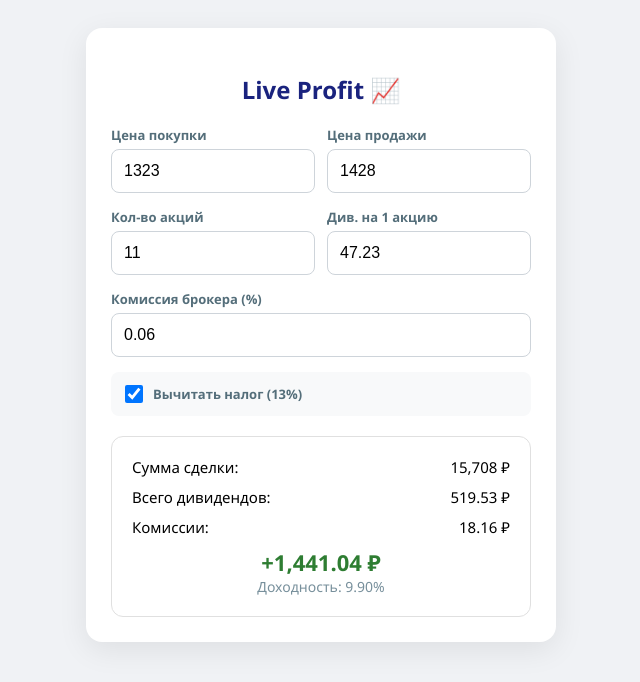
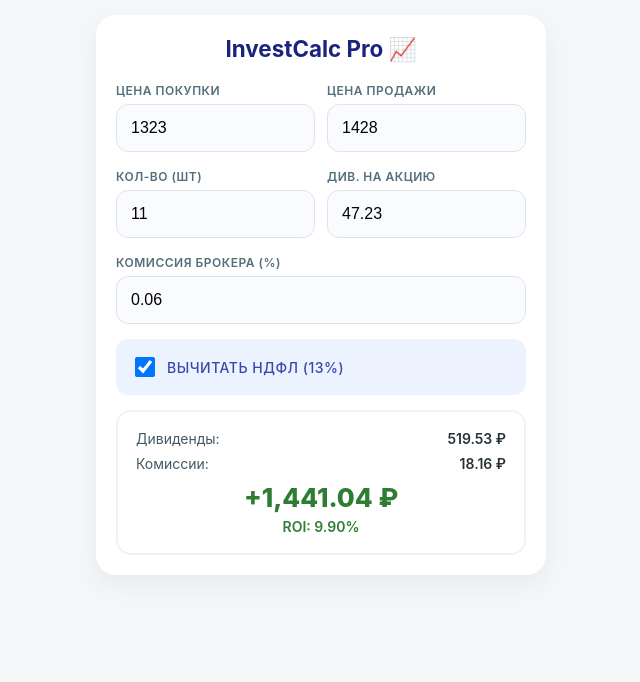
Before and after one commit to RF420/investculator, a plain HTML site: page index.html in a window 1280 px wide. Shown: the whole page, without its empty margins (319-959 px from the left). Drawn offline with Linux system fonts and the light colour scheme.

Commit message:
Update index.html

```diff
--- a/index.html
+++ b/index.html
@@ -2,48 +2,108 @@
 <html lang="ru">
 <head>
     <meta charset="UTF-8">
-    <title>Инвест-Калькулятор Live</title>
+    <meta name="viewport" content="width=device-width, initial-scale=1.0">
+    <title>InvestCalc Mobile</title>
     <style>
-        body { font-family: 'Segoe UI', sans-serif; background: #f0f2f5; display: flex; justify-content: center; padding: 20px; }
-        .card { background: white; padding: 25px; border-radius: 16px; box-shadow: 0 8px 30px rgba(0,0,0,0.08); width: 100%; max-width: 420px; }
-        h2 { color: #1a237e; text-align: center; margin-bottom: 20px; }
-        .input-group { margin-bottom: 15px; }
-        label { display: block; margin-bottom: 5px; font-size: 13px; color: #546e7a; font-weight: 600; }
-        input[type="number"] { width: 100%; padding: 12px; border: 1px solid #ced4da; border-radius: 8px; box-sizing: border-box; font-size: 16px; transition: 0.2s; }
-        input:focus { border-color: #3f51b5; outline: none; box-shadow: 0 0 0 3px rgba(63, 81, 181, 0.1); }
-        .row { display: flex; gap: 12px; }
-        .checkbox-group { display: flex; align-items: center; background: #f8f9fa; padding: 10px; border-radius: 8px; margin-top: 10px; cursor: pointer; }
-        .checkbox-group input { margin-right: 10px; width: 18px; height: 18px; cursor: pointer; }
-        .result-panel { margin-top: 20px; padding: 20px; border-radius: 12px; background: #ffffff; border: 1px solid #e0e0e0; }
-        .res-line { display: flex; justify-content: space-between; margin-bottom: 10px; font-size: 15px; }
-        .total-val { font-size: 22px; font-weight: bold; text-align: center; margin-top: 10px; color: #2e7d32; }
+        body {
+            font-family: -apple-system, BlinkMacSystemFont, 'Segoe UI', Roboto, sans-serif;
+            background: #f4f6f8;
+            margin: 0;
+            display: flex;
+            justify-content: center;
+            padding: 15px;
+        }
+        .card {
+            background: white;
+            padding: 20px;
+            border-radius: 20px;
+            box-shadow: 0 10px 25px rgba(0,0,0,0.05);
+            width: 100%;
+            max-width: 450px;
+            box-sizing: border-box;
+        }
+        h2 { color: #1a237e; text-align: center; margin: 0 0 20px 0; font-size: 1.4rem; }
+
+        .input-group { margin-bottom: 12px; flex: 1; }
+        label { display: block; margin-bottom: 6px; font-size: 12px; color: #546e7a; font-weight: 600; text-transform: uppercase; letter-spacing: 0.5px; }
+
+        input[type="number"] {
+            width: 100%;
+            padding: 14px;
+            border: 1px solid #dfe4e8;
+            border-radius: 12px;
+            box-sizing: border-box;
+            font-size: 16px; /* Предотвращает зум на iOS */
+            background: #f9fbff;
+            -webkit-appearance: none;
+        }
+
+        /* Адаптивная сетка */
+        .row { display: flex; gap: 12px; margin-bottom: 5px; }
+
+        @media (max-width: 400px) {
+            .row { flex-direction: column; gap: 0; }
+        }
+
+        .checkbox-group {
+            display: flex;
+            align-items: center;
+            background: #edf2ff;
+            padding: 15px;
+            border-radius: 12px;
+            margin: 15px 0;
+            cursor: pointer;
+            transition: 0.2s;
+        }
+        .checkbox-group:active { transform: scale(0.98); }
+        .checkbox-group input { margin-right: 12px; width: 20px; height: 20px; }
+        .checkbox-group span { font-size: 14px; color: #3949ab; font-weight: 500; }
+
+        .result-panel {
+            margin-top: 15px;
+            padding: 18px;
+            border-radius: 15px;
+            background: #ffffff;
+            border: 2px solid #f0f2f5;
+        }
+        .res-line { display: flex; justify-content: space-between; margin-bottom: 8px; font-size: 14px; color: #455a64; }
+        .res-line span:last-child { font-weight: 600; color: #263238; }
+
+        .total-val {
+            font-size: 26px;
+            font-weight: 800;
+            text-align: center;
+            margin-top: 10px;
+            color: #2e7d32;
+        }
         .loss-text { color: #d32f2f; }
+        #percent { text-align: center; font-size: 14px; margin-top: 5px; font-weight: 600; }
     </style>
 </head>
 <body>
 
 <div class="card">
-    <h2>Live Profit 📈</h2>
+    <h2>InvestCalc Pro 📈</h2>
 
     <div class="row">
         <div class="input-group">
             <label>Цена покупки</label>
-            <input type="number" id="buyPrice" value="1323" oninput="calc()">
+            <input type="number" id="buyPrice" value="1323" step="any" oninput="calc()">
         </div>
         <div class="input-group">
             <label>Цена продажи</label>
-            <input type="number" id="sellPrice" value="1428" oninput="calc()">
+            <input type="number" id="sellPrice" value="1428" step="any" oninput="calc()">
         </div>
     </div>
 
     <div class="row">
         <div class="input-group">
-            <label>Кол-во акций</label>
+            <label>Кол-во (шт)</label>
             <input type="number" id="qty" value="11" oninput="calc()">
         </div>
         <div class="input-group">
-            <label>Див. на 1 акцию</label>
-            <input type="number" id="divPerShare" value="47.23" oninput="calc()">
+            <label>Див. на акцию</label>
+            <input type="number" id="divPerShare" value="47.23" step="any" oninput="calc()">
         </div>
     </div>
 
@@ -54,21 +114,19 @@
 
     <label class="checkbox-group">
         <input type="checkbox" id="useTax" checked onchange="calc()">
-        <span>Вычитать налог (13%)</span>
+        <span>Вычитать НДФЛ (13%)</span>
     </label>
 
     <div class="result-panel">
-        <div class="res-line"><span>Сумма сделки:</span> <span id="totalSum">0 ₽</span></div>
-        <div class="res-line"><span>Всего дивидендов:</span> <span id="totalDivs">0 ₽</span></div>
+        <div class="res-line"><span>Дивиденды:</span> <span id="totalDivs">0 ₽</span></div>
         <div class="res-line"><span>Комиссии:</span> <span id="feeSum">0 ₽</span></div>
         <div class="total-val" id="finalProfit">0 ₽</div>
-        <div id="percent" style="text-align: center; font-size: 14px; color: #78909c;">0%</div>
+        <div id="percent">0%</div>
     </div>
 </div>
 
 <script>
 function calc() {
-    // Получаем данные
     const buy = parseFloat(document.getElementById('buyPrice').value) || 0;
     const sell = parseFloat(document.getElementById('sellPrice').value) || 0;
     const qty = parseFloat(document.getElementById('qty').value) || 0;
@@ -79,22 +137,17 @@ function calc() {
     const buyVol = buy * qty;
     const sellVol = sell * qty;
     const totalDivs = div * qty;
-
-    // Считаем расходы
     const fees = (buyVol + sellVol) * feePct;
 
-    // Грязная прибыль (Курсовая разница + Дивиденды - Комиссии)
+    // Считаем чистую прибыль
     let profit = (sellVol - buyVol) + totalDivs - fees;
 
-    // Налог (только с прибыли)
     if (isTax && profit > 0) {
-        profit = profit * 0.87; // Вычитаем 13%
+        profit = profit * 0.87;
     }
 
     const roi = buyVol > 0 ? (profit / buyVol) * 100 : 0;
 
-    // Вывод
-    document.getElementById('totalSum').innerText = sellVol.toLocaleString() + ' ₽';
     document.getElementById('totalDivs').innerText = totalDivs.toLocaleString() + ' ₽';
     document.getElementById('feeSum').innerText = fees.toFixed(2) + ' ₽';
 
@@ -102,10 +155,10 @@ function calc() {
     profitEl.innerText = (profit >= 0 ? '+' : '') + profit.toLocaleString(undefined, {minimumFractionDigits: 2, maximumFractionDigits: 2}) + ' ₽';
     profitEl.className = profit >= 0 ? 'total-val' : 'total-val loss-text';
 
-    document.getElementById('percent').innerText = `Доходность: ${roi.toFixed(2)}%`;
+    const percentEl = document.getElementById('percent');
+    percentEl.innerText = `ROI: ${roi.toFixed(2)}%`;
+    percentEl.style.color = profit >= 0 ? '#2e7d32' : '#d32f2f';
 }
-
-// Запускаем расчет при загрузке страницы
 calc();
 </script>
 
```
